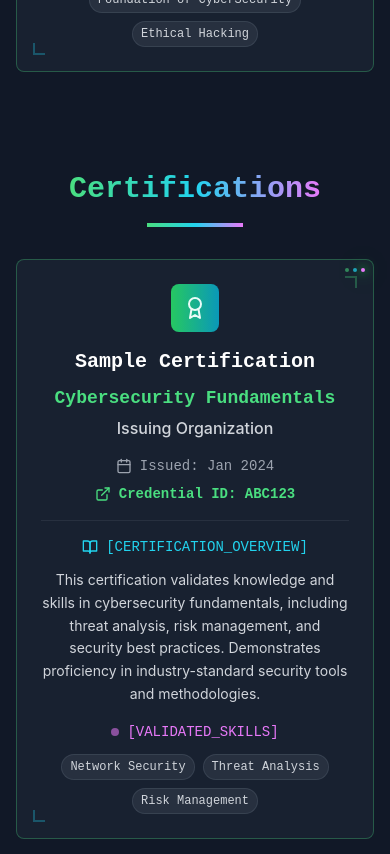
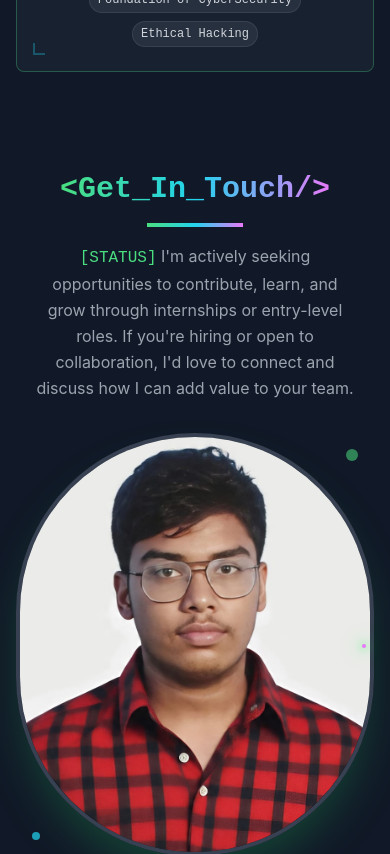
Before and after one commit to sanjeeth-solleti/portfolio, a React (Vite) app: page / in a window 390 px wide. Shown: the part 6460-7314 px from the top of the page. Built offline with nearby package versions, Linux system fonts and the light colour scheme.

Commit message:
Rewind Certifications changes

```diff
--- a/src/App.tsx
+++ b/src/App.tsx
@@ -5,7 +5,6 @@ import Skills from './components/Skills';
 import Experience from './components/Experience';
 import Projects from './components/Projects';
 import Education from './components/Education';
-import Certifications from './components/Certifications';
 import Contact from './components/Contact';
 import CyberBackground from './components/CyberBackground';
 
@@ -26,7 +25,6 @@ function App() {
         <Experience />
         <Projects />
         <Education />
-        <Certifications />
         <Contact />
       </div>
     </div>
--- a/src/components/Certifications.tsx
+++ /dev/null
@@ -1,198 +0,0 @@
-import React from 'react';
-import { motion } from 'framer-motion';
-import { Award, Calendar, ExternalLink, BookOpen } from 'lucide-react';
-
-const Certifications = () => {
-  const containerVariants = {
-    hidden: { opacity: 0 },
-    visible: {
-      opacity: 1,
-      transition: {
-        staggerChildren: 0.2,
-        delayChildren: 0.1
-      }
-    }
-  };
-
-  const itemVariants = {
-    hidden: { opacity: 0, y: 50 },
-    visible: {
-      opacity: 1,
-      y: 0,
-      transition: {
-        duration: 0.6,
-        ease: "easeOut"
-      }
-    }
-  };
-
-  const cardVariants = {
-    hidden: { opacity: 0, scale: 0.9, y: 30 },
-    visible: {
-      opacity: 1,
-      scale: 1,
-      y: 0,
-      transition: {
-        duration: 0.6,
-        ease: "easeOut"
-      }
-    }
-  };
-
-  return (
-    <section id="certifications" className="py-12 sm:py-16 md:py-20 relative">
-      <div className="max-w-7xl mx-auto px-4 sm:px-6 lg:px-8">
-        <motion.div
-          initial="hidden"
-          whileInView="visible"
-          viewport={{ once: true, amount: 0.1 }}
-          variants={containerVariants}
-          className="text-center mb-8 sm:mb-12 md:mb-16"
-        >
-          <motion.h2
-            variants={itemVariants}
-            className="text-3xl sm:text-4xl md:text-5xl font-bold mb-4"
-          >
-            <span className="bg-gradient-to-r from-matrix-400 via-neon-400 to-electric-400 bg-clip-text text-transparent font-mono">
-              Certifications
-            </span>
-          </motion.h2>
-          <motion.div
-            variants={itemVariants}
-            className="w-24 sm:w-32 h-1 bg-gradient-to-r from-matrix-400 via-neon-400 to-electric-400 mx-auto"
-          ></motion.div>
-        </motion.div>
-
-        <div className="max-w-4xl mx-auto">
-          <motion.div
-            initial="hidden"
-            whileInView="visible"
-            viewport={{ once: true, amount: 0.1 }}
-            variants={cardVariants}
-            whileHover={{ scale: 1.02, y: -5 }}
-            className="group relative"
-          >
-            <div className="absolute -inset-1 bg-gradient-to-r from-matrix-400/30 via-neon-400/30 to-electric-400/30 rounded-lg blur opacity-0 group-hover:opacity-60 transition duration-300"></div>
-            <div className="relative bg-gray-800/60 backdrop-blur-sm rounded-lg p-6 sm:p-8 border border-matrix-400/30 hover:border-matrix-400/50 transition-all duration-300">
-              <div className="flex flex-col sm:flex-row items-start space-y-4 sm:space-y-0 sm:space-x-6">
-                <motion.div
-                  initial={{ scale: 0, rotate: -180 }}
-                  whileInView={{ scale: 1, rotate: 0 }}
-                  viewport={{ once: true }}
-                  transition={{ duration: 0.6, delay: 0.2 }}
-                  className="flex-shrink-0 mx-auto sm:mx-0"
-                >
-                  <div className="w-12 h-12 sm:w-16 sm:h-16 bg-gradient-to-r from-matrix-500 to-neon-600 rounded-lg flex items-center justify-center relative">
-                    <Award className="text-white" size={24} />
-                    <div className="absolute inset-0 bg-gradient-to-r from-matrix-400/20 to-neon-400/20 rounded-lg animate-pulse"></div>
-                  </div>
-                </motion.div>
-
-                <div className="flex-1 text-center sm:text-left">
-                  <div className="flex flex-col lg:flex-row lg:items-center lg:justify-between mb-4">
-                    <motion.div
-                      initial={{ opacity: 0, x: -30 }}
-                      whileInView={{ opacity: 1, x: 0 }}
-                      viewport={{ once: true }}
-                      transition={{ duration: 0.6, delay: 0.3 }}
-                    >
-                      <h3 className="text-xl sm:text-2xl font-bold text-white mb-2 font-mono">
-                        Sample Certification
-                      </h3>
-                      <h4 className="text-lg sm:text-xl text-matrix-400 font-semibold mb-1 font-mono">
-                        Cybersecurity Fundamentals
-                      </h4>
-                      <p className="text-base sm:text-lg text-gray-300 font-medium">
-                        Issuing Organization
-                      </p>
-                    </motion.div>
-
-                    <motion.div
-                      initial={{ opacity: 0, x: 30 }}
-                      whileInView={{ opacity: 1, x: 0 }}
-                      viewport={{ once: true }}
-                      transition={{ duration: 0.6, delay: 0.4 }}
-                      className="mt-4 lg:mt-0 lg:text-right"
-                    >
-                      <div className="flex items-center justify-center sm:justify-start lg:justify-end text-gray-400 mb-2 font-mono text-sm sm:text-base">
-                        <Calendar size={16} className="mr-2" />
-                        <span>Issued: Jan 2024</span>
-                      </div>
-                      <div className="flex items-center justify-center sm:justify-start lg:justify-end text-matrix-400">
-                        <ExternalLink size={16} className="mr-2" />
-                        <span className="font-semibold font-mono text-sm sm:text-base">Credential ID: ABC123</span>
-                      </div>
-                    </motion.div>
-                  </div>
-
-                  <motion.div
-                    initial={{ opacity: 0, y: 20 }}
-                    whileInView={{ opacity: 1, y: 0 }}
-                    viewport={{ once: true }}
-                    transition={{ duration: 0.6, delay: 0.5 }}
-                    className="border-t border-gray-700/50 pt-4"
-                  >
-                    <div className="flex items-center justify-center sm:justify-start mb-3">
-                      <BookOpen className="text-neon-400 mr-2" size={16} />
-                      <span className="text-neon-400 font-mono text-sm">[CERTIFICATION_OVERVIEW]</span>
-                    </div>
-                    <p className="text-gray-300 leading-relaxed mb-4 text-sm sm:text-base">
-                      This certification validates knowledge and skills in cybersecurity fundamentals,
-                      including threat analysis, risk management, and security best practices.
-                      Demonstrates proficiency in industry-standard security tools and methodologies.
-                    </p>
-                  </motion.div>
-
-                  <motion.div
-                    initial={{ opacity: 0 }}
-                    whileInView={{ opacity: 1 }}
-                    viewport={{ once: true }}
-                    transition={{ duration: 0.6, delay: 0.6 }}
-                    className="mt-4"
-                  >
-                    <div className="flex items-center justify-center sm:justify-start mb-3">
-                      <div className="w-2 h-2 bg-electric-400 rounded-full mr-2 animate-pulse"></div>
-                      <span className="text-electric-400 font-mono text-sm">[VALIDATED_SKILLS]</span>
-                    </div>
-                    <div className="flex flex-wrap justify-center sm:justify-start gap-2">
-                      {[
-                        'Network Security',
-                        'Threat Analysis',
-                        'Risk Management'
-                      ].map((skill, index) => (
-                        <motion.span
-                          key={index}
-                          initial={{ opacity: 0, scale: 0.8 }}
-                          whileInView={{ opacity: 1, scale: 1 }}
-                          viewport={{ once: true }}
-                          transition={{ duration: 0.3, delay: 0.7 + index * 0.1 }}
-                          whileHover={{ scale: 1.05 }}
-                          className="px-2 sm:px-3 py-1 text-xs font-medium bg-gray-700/50 text-gray-300 rounded-full border border-gray-600/50 hover:border-matrix-400/50 transition-colors duration-200 font-mono"
-                        >
-                          {skill}
-                        </motion.span>
-                      ))}
-                    </div>
-                  </motion.div>
-                </div>
-              </div>
-
-              {/* Decorative corner elements */}
-              <div className="absolute top-4 right-4 w-3 h-3 border-r-2 border-t-2 border-matrix-400/30"></div>
-              <div className="absolute bottom-4 left-4 w-3 h-3 border-l-2 border-b-2 border-neon-400/30"></div>
-
-              {/* Status indicators */}
-              <div className="absolute top-2 right-2 flex space-x-1">
-                <div className="w-1 h-1 bg-matrix-400 rounded-full animate-pulse"></div>
-                <div className="w-1 h-1 bg-neon-400 rounded-full animate-cyber-pulse"></div>
-                <div className="w-1 h-1 bg-electric-400 rounded-full animate-glow"></div>
-              </div>
-            </div>
-          </motion.div>
-        </div>
-      </div>
-    </section>
-  );
-};
-
-export default Certifications;
--- a/src/components/Header.tsx
+++ b/src/components/Header.tsx
@@ -28,7 +28,6 @@ const Header = () => {
     { label: 'Experience', id: 'experience' },
     { label: 'Projects', id: 'projects' },
     { label: 'Education', id: 'education' },
-    { label: 'Certifications', id: 'certifications' },
     { label: 'Contact', id: 'contact' },
   ];
 
```
